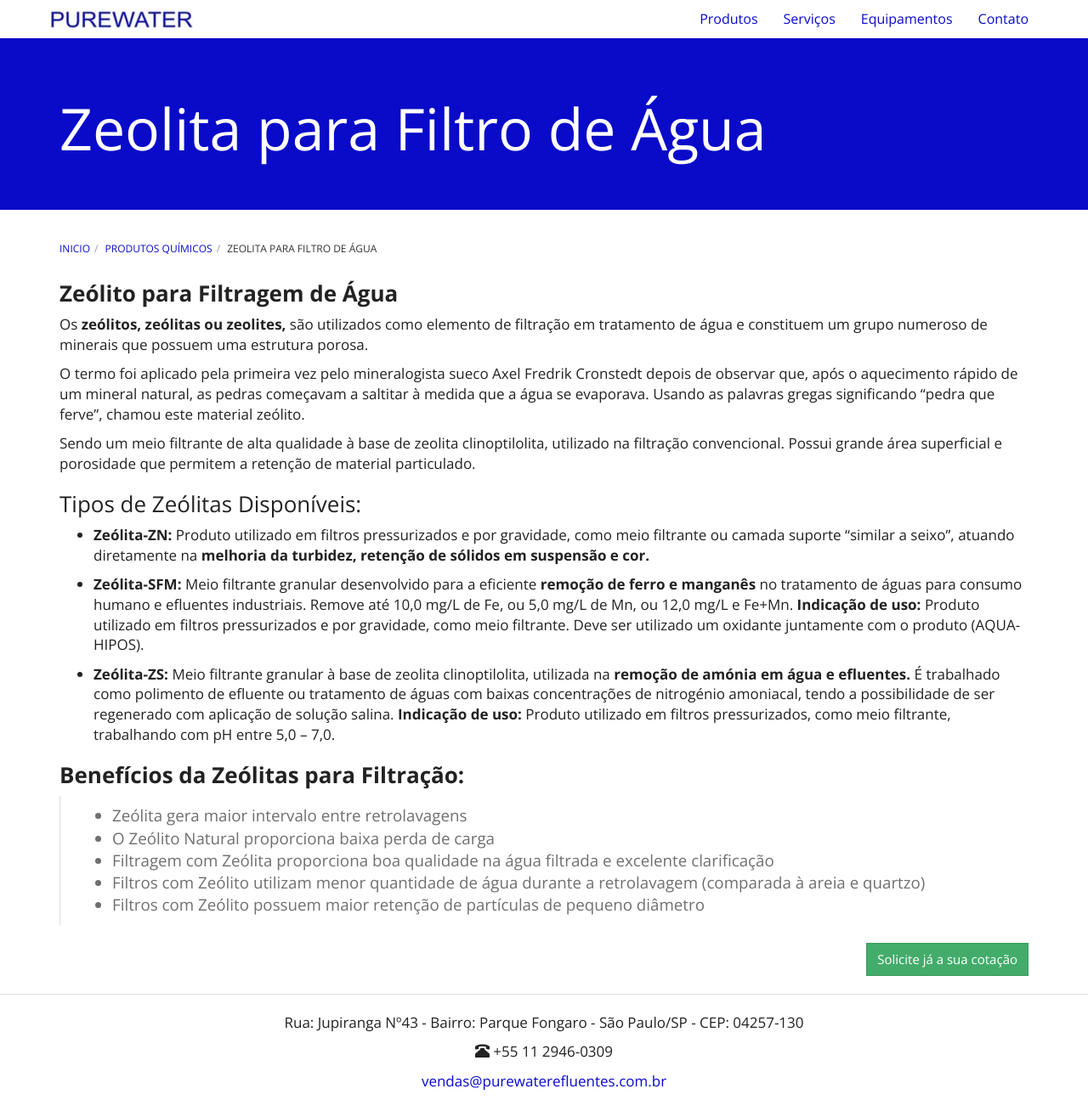
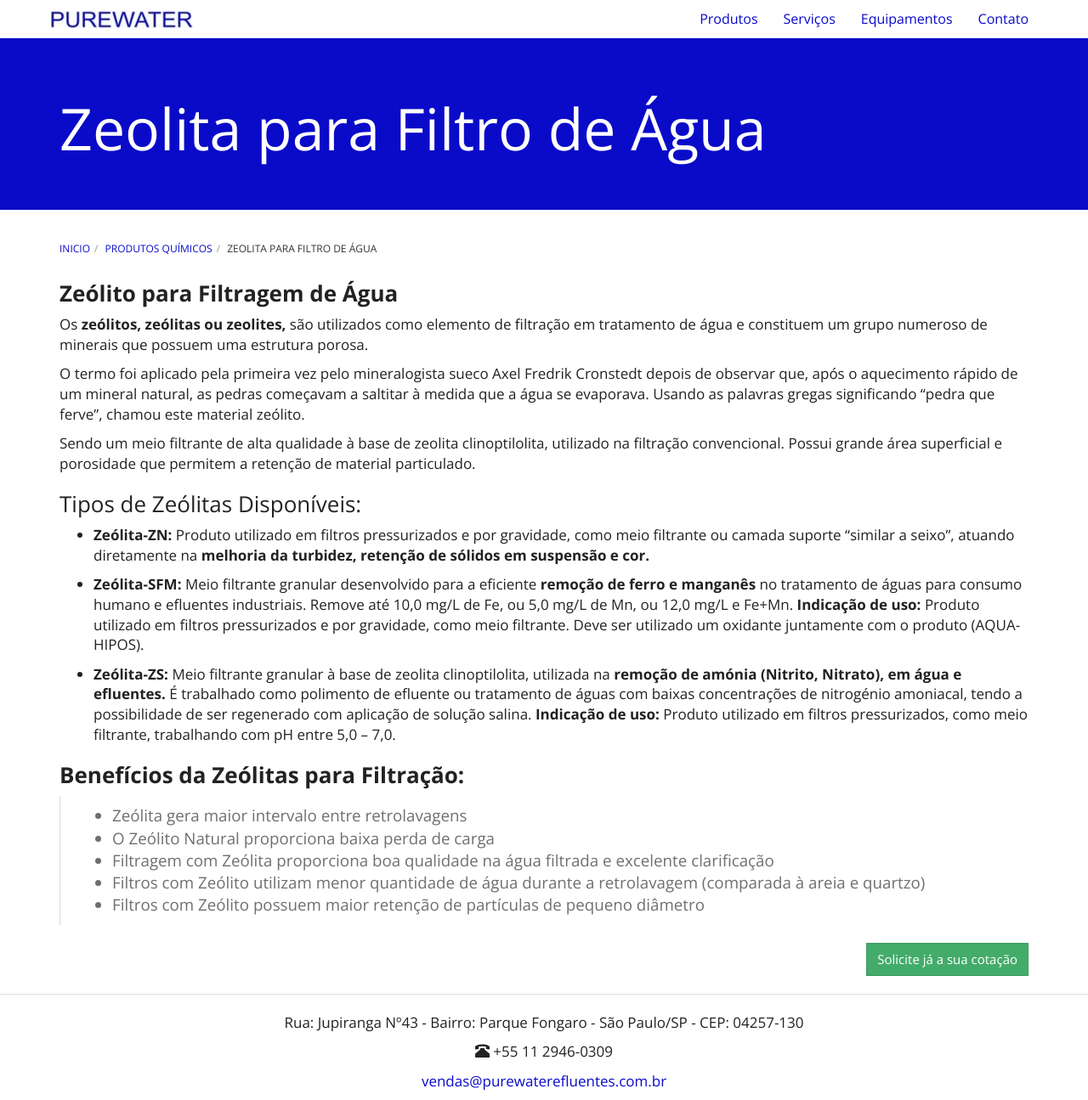
Before and after one commit to purewaterefluentes/purewaterefluentes.github.io, a Jekyll site: the page built from produtos/zeolita-para-filtro-de-agua.md, in a window 1280 px wide and 1295 px high. Shown: the whole window at 85% size. Built offline with Jekyll 4.4.1, drawn with Linux system fonts in a browser that asks for light colours; nearby versions of some CDN libraries; library files that are not in the unit come from our copies.

Commit message:
Update zeolita-para-filtro-de-agua.md

```diff
--- a/produtos/zeolita-para-filtro-de-agua.md
+++ b/produtos/zeolita-para-filtro-de-agua.md
@@ -20,7 +20,7 @@ Sendo um meio filtrante de alta qualidade à base de zeolita clinoptilolita, uti
 - **Zeólita-SFM:** Meio filtrante granular desenvolvido para a eficiente **remoção de ferro e manganês** no tratamento de águas para consumo humano e efluentes industriais. Remove até 10,0 mg/L de Fe, ou 5,0 mg/L de Mn, ou 12,0 mg/L e Fe+Mn.
 **Indicação de uso:** Produto utilizado em filtros pressurizados e por gravidade, como meio filtrante. Deve ser utilizado um oxidante juntamente com o produto (AQUA-HIPOS).
 
-- **Zeólita-ZS:** Meio filtrante granular à base de zeolita clinoptilolita, utilizada na **remoção de amónia em água e efluentes.**
+- **Zeólita-ZS:** Meio filtrante granular à base de zeolita clinoptilolita, utilizada na **remoção de amónia (Nitrito, Nitrato), em água e efluentes.**
 É trabalhado como polimento de efluente ou tratamento de águas com baixas concentrações de nitrogénio amoniacal, tendo a possibilidade de ser regenerado com aplicação de solução salina.
 **Indicação de uso:** Produto utilizado em filtros pressurizados, como meio filtrante, trabalhando com pH entre 5,0 – 7,0.
 
```
